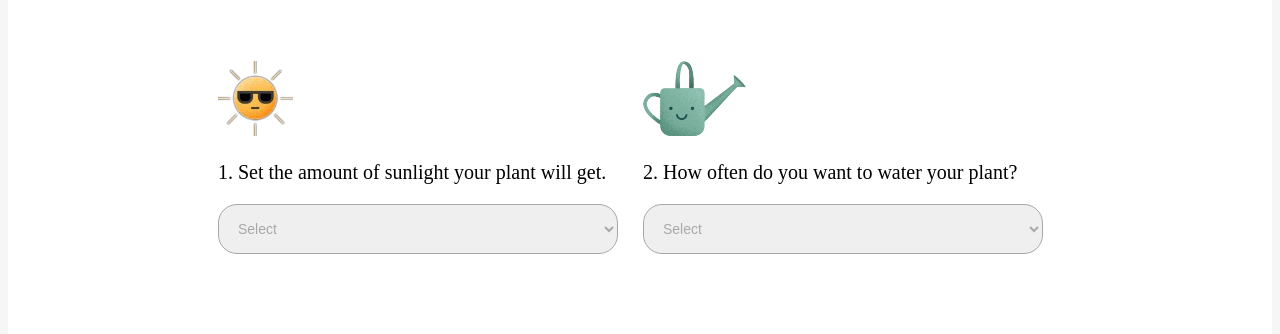
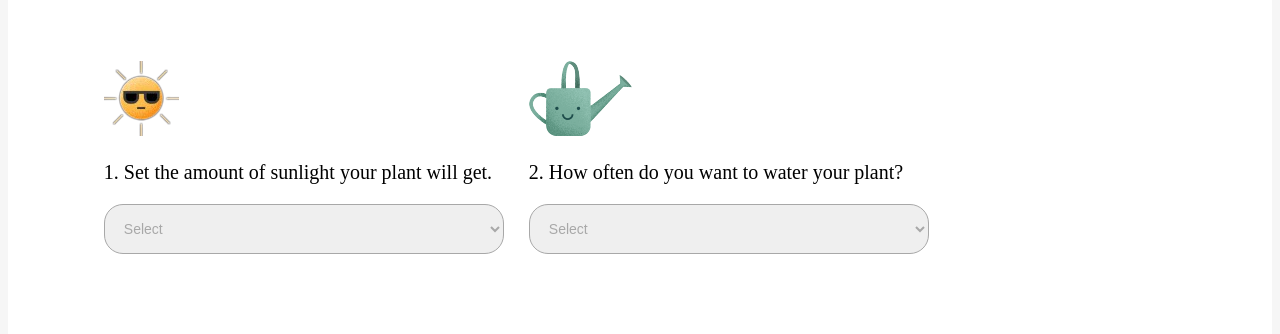
Before and after one commit to LuWroblewski/desafioTecnicoNext, a website: page index.html in a window 1280 px wide. Shown: the part 449-783 px from the top of the page. Drawn offline with Linux system fonts and the light colour scheme.

Commit message:
Update style.css

```diff
--- a/styles/style.css
+++ b/styles/style.css
@@ -279,7 +279,7 @@ ul li img {
     padding-left: 20px;
     margin-top: 5%;
     align-items: center;
-    left: 190px;
+    left: 6%;
   }
   .containerOptions .options .selectOption {
     width: 400px;
```
